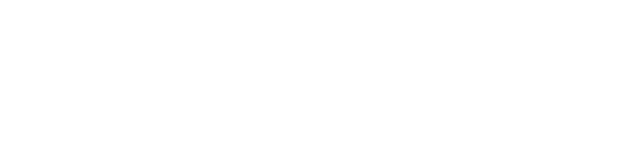
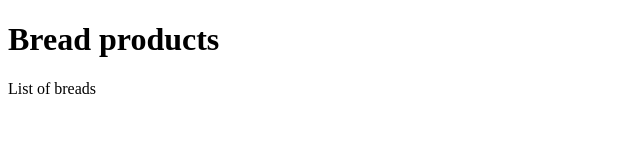
Before and after one commit to JSPolania/tutorialgithub3, a plain HTML site: page index.html in a window 1280 px wide. Shown: the whole page, without its empty margins (0-640 px from the left). Drawn offline with Linux system fonts and the light colour scheme.

Commit message:
finish for first release

```diff
--- a/index.html
+++ b/index.html
@@ -2,9 +2,12 @@
 <html lang="en">
 <head>
     <meta charset="UTF-8">
-    <title>Title</title>
+    <title>index</title>
 </head>
 <body>
+    <h1>Bread products</h1>
+
+    <p>List of breads</p>
 
 </body>
 </html>
```
